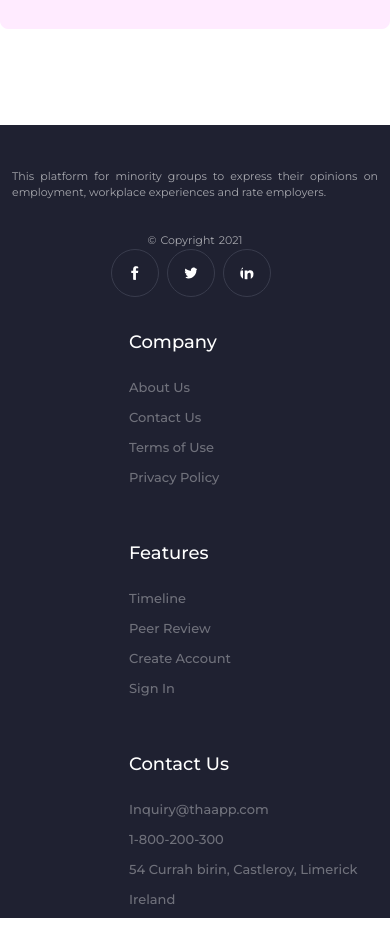
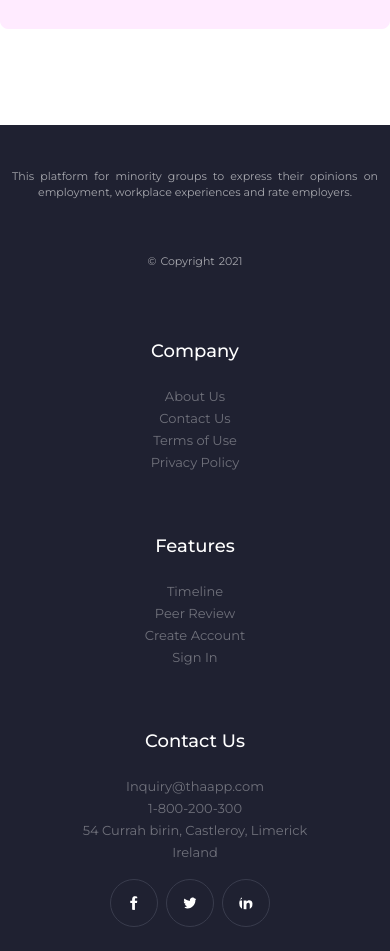
Before and after one commit to Dreezy305/Business-Landing, a React (Create React App) app: page / in a window 390 px wide. Shown: the part 4700-5651 px from the top of the page. Before the commit the page ends 5618 px from the top, so only its background shows below. Built offline with nearby package versions, Linux system fonts and the light colour scheme.

Commit message:
mobile responsiveness

```diff
--- a/src/App.css
+++ b/src/App.css
@@ -34,7 +34,7 @@
 
 @media screen and (max-width: 576px) {
   .App {
-    overflow: hidden;
+    overflow: hidden !important;
   }
 
   .featuredBottom {
@@ -42,28 +42,15 @@
     background: none !important;
     box-shadow: none !important;
   }
-  /*.featuredBottom > img {
-    margin-top: 32px !important;
-  }
-  .featuredBottom > h5 {
-    margin-top: 31px !important;
-    margin-right: 146px !important;
-  }*/
-  /*.featuredBottom > p {
-    padding-bottom: 20px;
-  }*/
 
   .footer_copy {
     text-align: center !important;
-    margin-bottom: 20px !important;
+    margin-top: 5px !important;
   }
   .footer_socials {
     margin-bottom: 20px !important;
     justify-content: center;
   }
-  /*.footer_socials > img {
-    margin-top: -1px !important;
-  }*/
 }
 
 @media screen and (max-width: 720px) {
@@ -83,3 +70,9 @@
     overflow: hidden;
   }
 }
+
+@media screen and (max-width: 640px) {
+  .App {
+    overflow: hidden;
+  }
+}
--- a/src/components/footer.js
+++ b/src/components/footer.js
@@ -11,51 +11,58 @@ function Footer() {
   ];
   return (
     <section className="footer mt-5 pt-5">
-      <div className="container">
-        <div className="row">
-          <div className="col-md-6 footer_col1 pt-5 pb-3">
+      <div className="container ">
+        <div className="row footer_row">
+          <div className="col-md-6 footer_col1 pt-5 pb-4">
             <p className="py-5">
               This platform for minority groups to express their opinions on
               employment, workplace experiences and rate employers.{" "}
             </p>
-            <div className="d-flex flex-row pb-3 mb-3 footer_socials">
-              {social.map((item) => (
-                <img
-                  src={item.icon}
-                  className="p-3 me-2"
-                  alt="...."
-                  style={{ ...item.styles }}
-                />
-              ))}
-            </div>
-            <p className="footer_col1--p footer_copy mb-2">
+
+            <p className="footer_col1--p footer_copy">
               <span className="me-1">&copy;</span>
               <span className="me-1">Copyright</span>
               <span>{new Date().getFullYear()}</span>
             </p>
           </div>
-          <div className="col-md-2 footer_col2 pt-5">
+          <div className="col-lg-2 footer_col2 footer-subheader pt-5">
             <h5 className="mb-4">Company</h5>
-            <h6>About Us</h6>
-            <h6>Contact Us</h6>
-            <h6>Terms of Use</h6>
-            <h6>Privacy Policy</h6>
+            <ul class="list-inline company-list">
+              <li>About Us</li>
+              <li>Contact Us</li>
+              <li>Terms of Use</li>
+              <li>Privacy Policy</li>
+            </ul>
           </div>
-          <div className="col-md-2 footer_col2 pt-5">
+          <div className="col-lg-2 footer_col2 footer-subheader2 pt-5">
             <h5 className="mb-4">Features</h5>
-            <h6>Timeline</h6>
-            <h6>Peer Review</h6>
-            <h6>Create Account</h6>
-            <h6>Sign In</h6>
+            <ul class="list-inline company-list">
+              <li>Timeline</li>
+              <li>Peer Review</li>
+              <li>Create Account</li>
+              <li>Sign In</li>
+            </ul>
           </div>
-          <div className="col-md-2 footer_col2 pt-5">
+          <div className="col-lg-2 footer_col2 pt-5">
             <h5 className="mb-4">Contact Us</h5>
-            <h6>Inquiry@thaapp.com</h6>
-            <h6>1-800-200-300</h6>
-            <h6>54 Currah birin, Castleroy, Limerick</h6>
-            <h6>Ireland</h6>
+            <ul class="list-inline company-list">
+              <li>Inquiry@thaapp.com</li>
+              <li>1-800-200-300</li>
+              <li>54 Currah birin, Castleroy, Limerick</li>
+              <li>Ireland</li>
+            </ul>
           </div>
         </div>
+      </div>
+      <div className="d-flex flex-row footer_img pb-4 ">
+        {social.map((item) => (
+          <img
+            src={item.icon}
+            className="p-3 me-2"
+            alt="...."
+            style={{ ...item.styles }}
+          />
+        ))}
       </div>
     </section>
   );
--- a/src/styles/globals.scss
+++ b/src/styles/globals.scss
@@ -446,12 +446,7 @@
       line-height: 145%;
       opacity: 0.6;
     }
-    img {
-      width: 48px;
-      height: 48px;
-      border-radius: 50%;
-      border: 1px solid #393c4d;
-    }
+
     &--p {
       font-size: 13px;
       line-height: 145.8%;
@@ -461,17 +456,29 @@
   }
   &_col2 {
     color: #ffffff;
+
     h5 {
       @extend .DefaultTextStyles;
       font-weight: 500;
       font-size: 18px;
       line-height: 19px;
     }
-    h6 {
-      font-size: 13px;
-      line-height: 22px;
-      color: rgba(255, 255, 255, 0.6);
-      opacity: 0.6;
+    ul {
+      li {
+        font-size: 13px;
+        line-height: 22px;
+        color: rgba(255, 255, 255, 0.6);
+        opacity: 0.6;
+      }
+    }
+  }
+  &_img {
+    margin-left: 110px !important;
+    img {
+      width: 48px;
+      height: 48px;
+      border-radius: 50%;
+      border: 1px solid #393c4d;
     }
   }
 }
@@ -600,6 +607,7 @@
     }
   }
   .footer {
+    overflow: hidden !important;
     &_col1 {
       p {
         font-size: 11px;
@@ -609,8 +617,8 @@
         margin-top: -100px;
       }
     }
-    &_col2 {
-      margin-left: 30%;
+    &_row {
+      text-align-last: center;
     }
   }
 }
```
